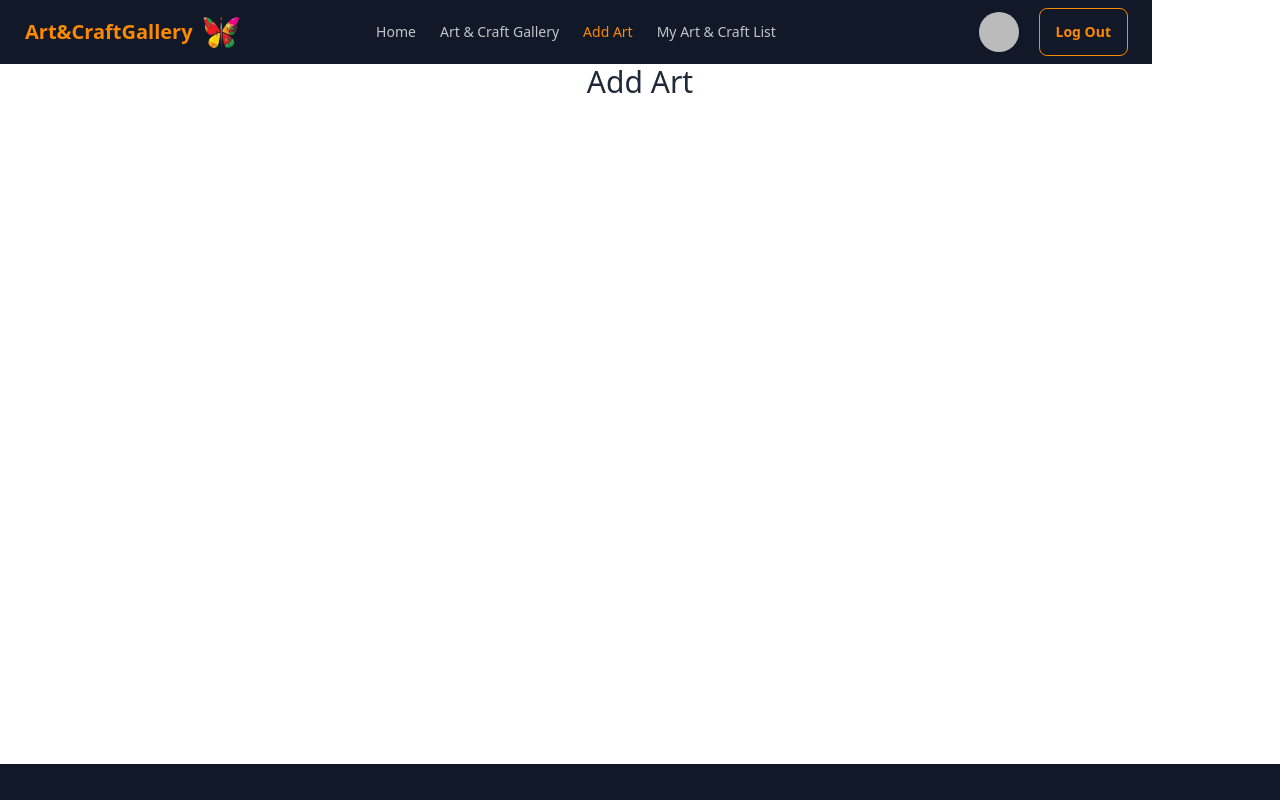
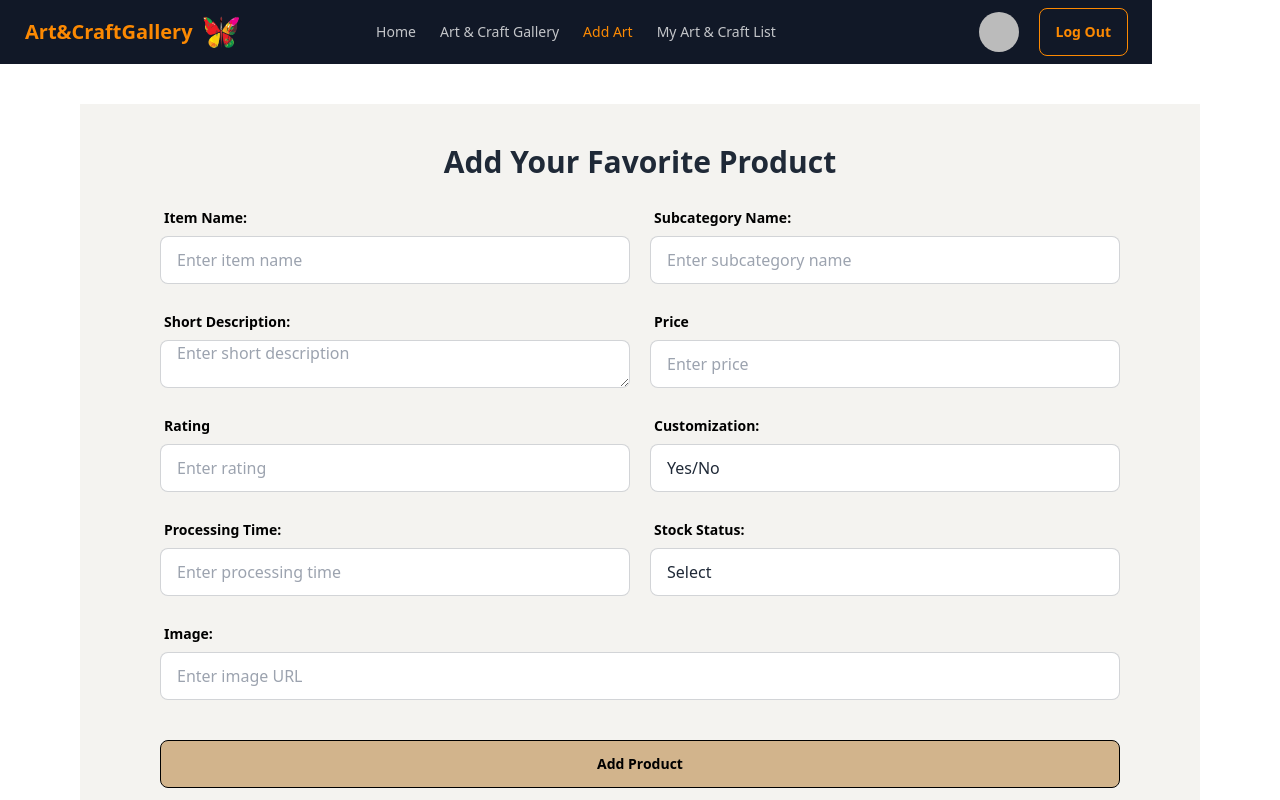
Before and after one commit to MD-SelimReza/Handcraft-heaven-client, a React (Vite) app: page /add-art in a window 1280 px wide. Shown: the top 800 px of the page. Built offline with nearby package versions, Linux system fonts and the light colour scheme; no server answers; sample sign-in values are in the browser's storage.

Commit message:
created add product form

```diff
--- a/index.html
+++ b/index.html
@@ -1,5 +1,5 @@
 <!DOCTYPE html>
-<html lang="en">
+<html lang="en" data-theme="light">
   <head>
     <meta charset="UTF-8" />
     <link
--- a/src/pages/AddArt/AddArt.jsx
+++ b/src/pages/AddArt/AddArt.jsx
@@ -1,7 +1,173 @@
 const AddArt = () => {
   return (
     <div>
-      <h2 className="text-center text-3xl">Add Art</h2>
+      <div className="lg:px-20 px-5 py-10">
+        <div className="bg-[#F4F3F0] px-5 lg:px-20 py-10 space-y-5">
+          <div className="lg:px-20 text-center">
+            <h2 className="text-3xl font-bold mb-5">
+              Add Your Favorite Product
+            </h2>
+          </div>
+          <form className="space-y-5">
+            <div className="lg:flex gap-5">
+              <div className="form-control lg:w-1/2">
+                <label className="label">
+                  <span className="label-text font-bold text-black">
+                    Item Name:
+                  </span>
+                </label>
+                <input
+                  type="text"
+                  placeholder="Enter item name"
+                  name="item-name"
+                  className="input input-bordered"
+                  required
+                />
+              </div>
+              <div className="form-control lg:w-1/2">
+                <label className="label">
+                  <span className="label-text font-bold text-black">
+                    Subcategory Name:
+                  </span>
+                </label>
+                <input
+                  type="text"
+                  placeholder="Enter subcategory name"
+                  name="subcategory-name"
+                  className="input input-bordered"
+                  required
+                />
+              </div>
+            </div>
+            <div className="lg:flex gap-5">
+              <div className="form-control lg:w-1/2">
+                <label className="label">
+                  <span className="label-text font-bold text-black">
+                    Short Description:
+                  </span>
+                </label>
+                <textarea
+                  name="description"
+                  placeholder="Enter short description"
+                  rows="4"
+                  cols="40"
+                  className="input input-bordered"
+                  required
+                ></textarea>
+              </div>
+              <div className="form-control lg:w-1/2">
+                <label className="label">
+                  <span className="label-text font-bold text-black">Price</span>
+                </label>
+                <input
+                  type="text"
+                  placeholder="Enter price"
+                  name="price"
+                  className="input input-bordered"
+                  required
+                />
+              </div>
+            </div>
+            <div className="lg:flex gap-5">
+              <div className="form-control lg:w-1/2">
+                <label className="label">
+                  <span className="label-text font-bold text-black">
+                    Rating
+                  </span>
+                </label>
+                <input
+                  type="number"
+                  name="rating"
+                  placeholder="Enter rating"
+                  min="0"
+                  max="5"
+                  step="0"
+                  className="input input-bordered"
+                  required
+                />
+              </div>
+              <div className="form-control lg:w-1/2">
+                <label className="label">
+                  <span className="label-text font-bold text-black">
+                    Customization:
+                  </span>
+                </label>
+                <select
+                  className="input input-bordered"
+                  id="customization"
+                  name="customization"
+                  required
+                >
+                  <option value="" disabled selected>
+                    Yes/No
+                  </option>
+                  <option value="yes">Yes</option>
+                  <option value="no">No</option>
+                </select>
+              </div>
+            </div>
+            <div className="lg:flex gap-5">
+              <div className="form-control lg:w-1/2">
+                <label className="label">
+                  <span className="label-text font-bold text-black">
+                    Processing Time:
+                  </span>
+                </label>
+                <input
+                  type="number"
+                  name="rating"
+                  placeholder="Enter processing time"
+                  min="0"
+                  max="5"
+                  step="0"
+                  className="input input-bordered"
+                  required
+                />
+              </div>
+              <div className="form-control lg:w-1/2">
+                <label className="label">
+                  <span className="label-text font-bold text-black">
+                    Stock Status:
+                  </span>
+                </label>
+                <select
+                  className="input input-bordered"
+                  id="customization"
+                  name="customization"
+                  required
+                >
+                  <option value="" disabled selected>
+                    Select
+                  </option>
+                  <option value="In stock">In Stock</option>
+                  <option value="Made to Order">Made to Order</option>
+                </select>
+              </div>
+            </div>
+            <div className="form-control">
+              <label className="label">
+                <span className="label-text font-bold text-black">Image:</span>
+              </label>
+              <input
+                type="text"
+                placeholder="Enter image URL"
+                name="image-url"
+                className="input input-bordered"
+                required
+              />
+            </div>
+            <div className="w-full">
+              <div className="form-control">
+                <input
+                  type="submit"
+                  value="Add Product"
+                  className="btn btn-block font-bold mt-5 btn-outline bg-[#D2B48C] text-black outline-[#63504C]"
+                />
+              </div>
+            </div>
+          </form>
+        </div>
+      </div>
     </div>
   );
 };
```
